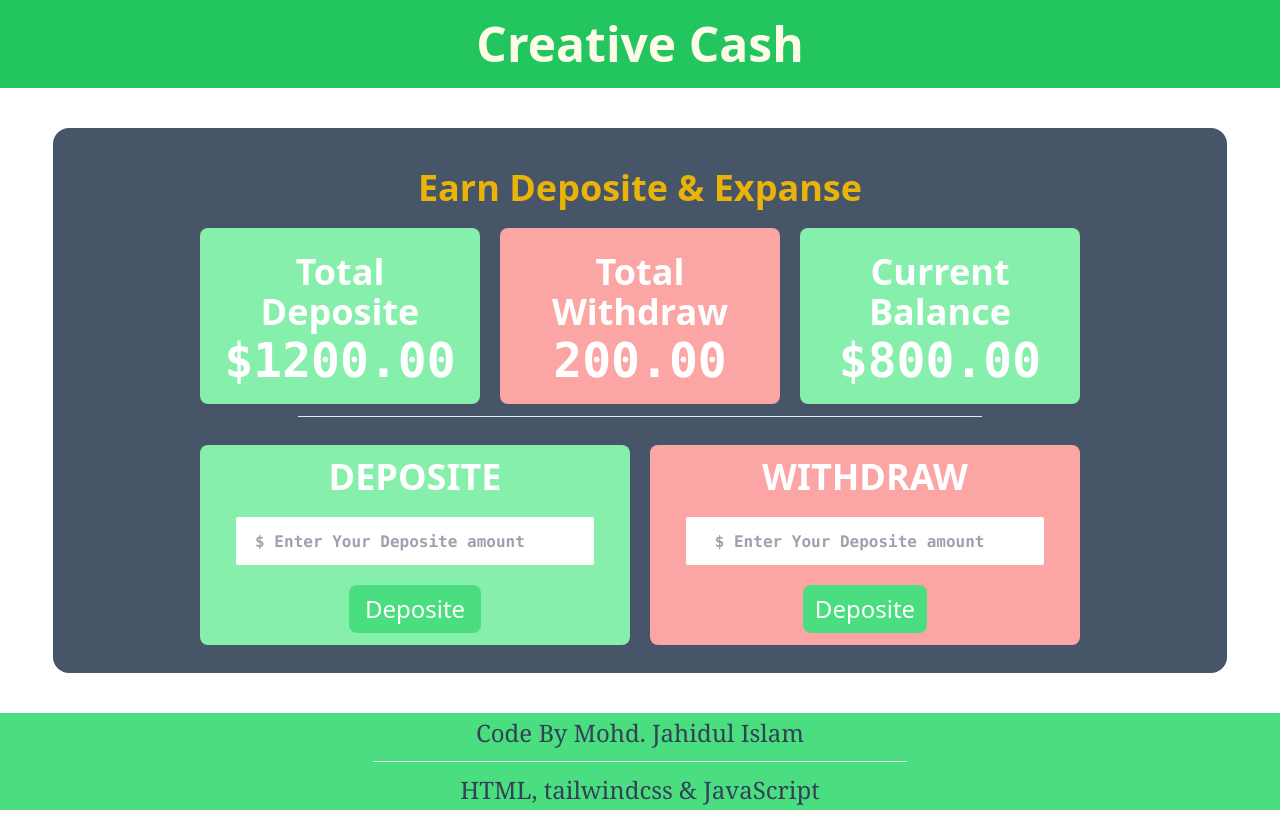
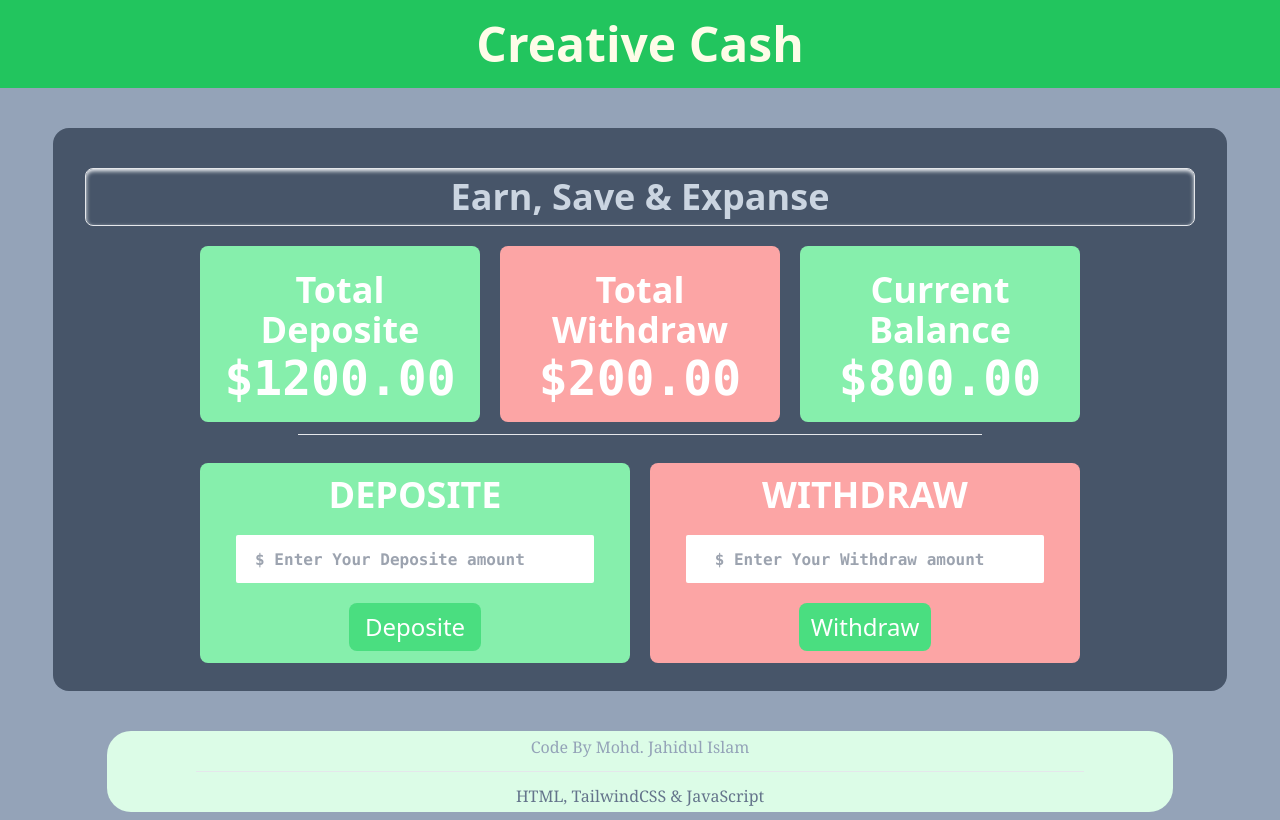
Before and after one commit to jahid-111/Bank, a plain HTML site: page bank.html in a window 1280 px wide. Drawn offline with nearby package versions, Linux system fonts and the light colour scheme.

Commit message:
AlmostDone

```diff
--- a/JSFile/bank.js
+++ b/JSFile/bank.js
@@ -9,8 +9,6 @@ function inputValue(Values){
     inputString.value="";
     return inputValue;
 }
-// inputValue('dps-amount')
-
 
 // FROM ELEMENT -- STRING TO NUMBER
 function elementValue(Value){
@@ -18,16 +16,14 @@ function elementValue(Value){
     const getElement=document.getElementById(Value);
     const elementString=getElement.innerText;
     const elementValue=parseFloat(elementString);
+
     return elementValue;
 }
-// elementValue();
-
 
 function resultToDisplay(elementID,newValue){
     const texElement=document.getElementById(elementID);
     texElement.innerText=newValue;
 }
-
 
 document.getElementById('dps-btn').addEventListener('click', function(){
 
@@ -36,11 +32,22 @@ document.getElementById('dps-btn').addEventListener('click', function(){
     const subtotalDps=dpsValue+dpstotal;
 
     resultToDisplay('dps-total', subtotalDps);
-
     const PreviousBalance=elementValue('prv-blnc')
     const DpsSumPrv=PreviousBalance+dpsValue;
 
     resultToDisplay('prv-blnc', DpsSumPrv)
+})
 
-    console.log(DpsSumPrv)
+
+document.getElementById('wdw-btn').addEventListener('click', function(){
+const wdwValue=inputValue('wdw-amount');
+const wdwTotal=elementValue('wdw-total');
+
+const subtotalWdw=wdwValue+wdwTotal;
+resultToDisplay('wdw-total', subtotalWdw)
+
+const PreviousBalance=elementValue('prv-blnc');
+const currentBalance=PreviousBalance-wdwValue;
+resultToDisplay('prv-blnc', currentBalance)
+
 })
--- a/bank.html
+++ b/bank.html
@@ -3,9 +3,10 @@
 <head>
   <meta charset="UTF-8">
   <meta name="viewport" content="width=device-width, initial-scale=1.0">
+  <title>Cash</title>
   <script src="https://cdn.tailwindcss.com"></script>
 </head>
-<body>
+<body class="bg-slate-400">
 
 
 <header class="bg-green-500 mx-auto">
@@ -15,11 +16,12 @@
 
 <main class=" bg-slate-600 py-5 rounded-2xl w-11/12 m-auto mt-10">
 <section>
-    <h2 class="text-4xl text-center text-yellow-500 my-3 font-semibold py-2">Earn Deposite & Expanse</h2>
+    <h2 class=" text-3xl border rounded-lg mx-8 shadow-inner shadow-slate-50 px-2 sm:text-4xl text-center text-slate-300 my-5 font-semibold py-2">Earn, Save & Expanse</h2>
 </section>
 
-<!-- DISPLAY RESLUT CALCULATOR   -->
 
+
+<!-- DISPLAY RESLUT CALCULATE   -->
 <section>
 <div class="grid sm:grid-cols-3 w-9/12 gap-5 mx-auto justify-items-center">
 
@@ -32,7 +34,7 @@
 <!-- WDW  -->
     <div class="bg-red-300 p-5 w-full text-center rounded-lg text-white">
         <h2 class="sm:text-4xl text-2xl font-semibold my-1">Total Withdraw </h2>
-        <h1 class="font-mono font-semibold sm:text-5xl text-3xl">200.00</h1>
+        <h1 class="font-mono font-semibold sm:text-5xl text-3xl">$<span id="wdw-total">200</span>.00</h1>
     </div>
 
 <!-- CURRENT  -->
@@ -45,7 +47,7 @@
 </section>
 
 
-<hr class="w-7/12 m-auto my-3 bg-black">
+            <hr class="w-7/12 m-auto my-3 bg-black">
 
 <!-- DISPLAY <<<<<INPUT>>>>> OF CALCULATOR  -->
 <section class="mt-5">
@@ -55,7 +57,7 @@
     <!-- DEPOSITE SECTION  -->
 
     <div class="bg-green-300 h-auto w-full m-2 rounded-lg">
-        <h2 class="text-4xl text-white font-semibold text-center my-3">DEPOSITE</h2>
+        <h2 class="text-3xl sm:text-4xl text-white font-semibold text-center my-3">DEPOSITE</h2>
         <input id="dps-amount" class="w-10/12 mx-auto block h-12 font-mono font-semibold rounded-sm my-5" type="text" name="" placeholder="  $ Enter Your Deposite amount">
         <button  id="dps-btn"  class="bg-green-400 rounded-lg text-white font-medium text-2xl block m-auto my-3 px-4 py-2 hover:bg-gray-700">Deposite</button>
     </div>
@@ -63,9 +65,9 @@
     <!-- WITHDRAW SECTION  -->
 
     <div class="bg-red-300 h-auto w-full  m-2 rounded-lg">
-        <h2 class="text-4xl text-white font-semibold text-center my-3">WITHDRAW</h2>
-        <input class="w-10/12 mx-auto block h-12 font-mono font-semibold text-gray-600 rounded-sm my-5" type="text" name="" placeholder="   $ Enter Your Deposite amount">
-        <button class="bg-green-400 rounded-lg text-white font-medium text-2xl block m-auto my-3 px-3 py-2 hover:bg-gray-700">Deposite</button>
+        <h2 class="text-3xl sm:text-4xl text-white font-semibold text-center my-3">WITHDRAW</h2>
+        <input id="wdw-amount" class="w-10/12 mx-auto block h-12 font-mono font-semibold text-gray-600 rounded-sm my-5" type="text" name="" placeholder="   $ Enter Your Withdraw amount">
+        <button id="wdw-btn" class="bg-green-400 rounded-lg text-white font-medium text-2xl block m-auto my-3 px-3 py-2 hover:bg-gray-700">Withdraw</button>
     </div>
 
     <!-- grid end  -->
@@ -74,17 +76,15 @@
 
 </main>
 
+<footer class="bg-green-100 w-10/12 m-auto text-center mt-10 rounded-3xl">
 
-<footer class="bg-green-400 text-center mt-10">
+    <div class="font-serif">
+        <p class="my-2 py-1 text-slate-400">Code By Mohd. Jahidul Islam</p>
+          <hr class="w-10/12 m-auto">
+        <p class="my-2 py-1 text-slate-500">HTML, TailwindCSS & JavaScript</p>
+    </div>
 
-<div class="text-2xl font-serif">
-    <p class="my-2 py-1 text-slate-700">Code By Mohd. Jahidul Islam</p>
-    <hr class="w-5/12 m-auto">
-    <p class="my-2 py-1 text-slate-700">HTML, tailwindcss & JavaScript</p>
-</div>
-
-</footer>
-
+ </footer>
     <script src="JSFile/bank.js"></script>
 </body>
 </html>
```
Also changed, not shown: JSFile/login.js (+15 -3 lines), index.html (+23 -5 lines).
